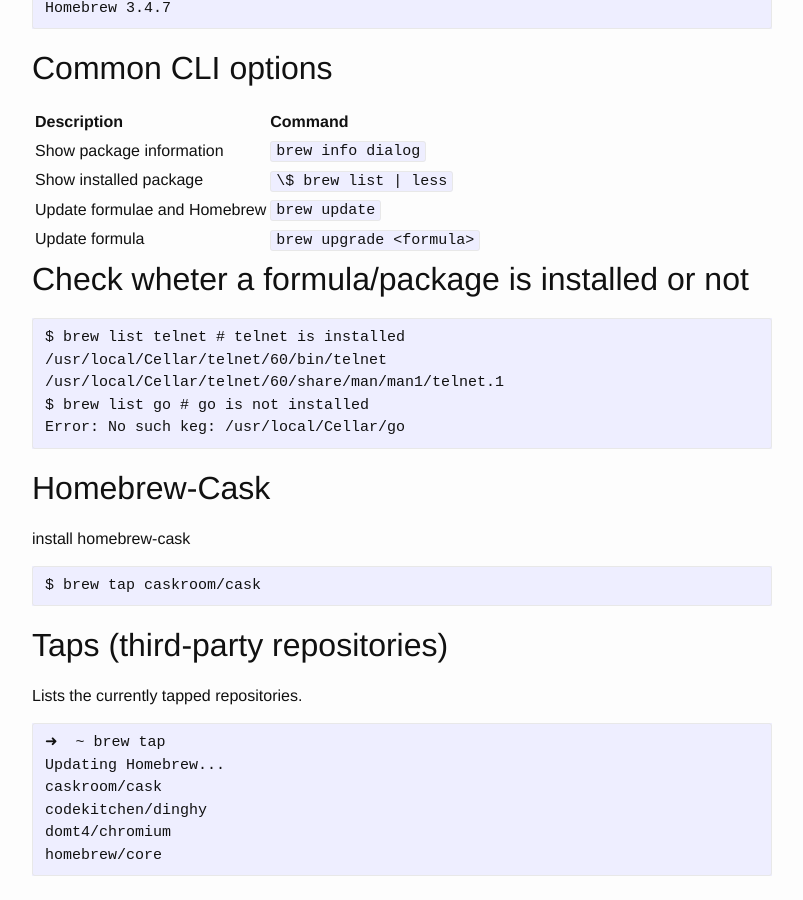
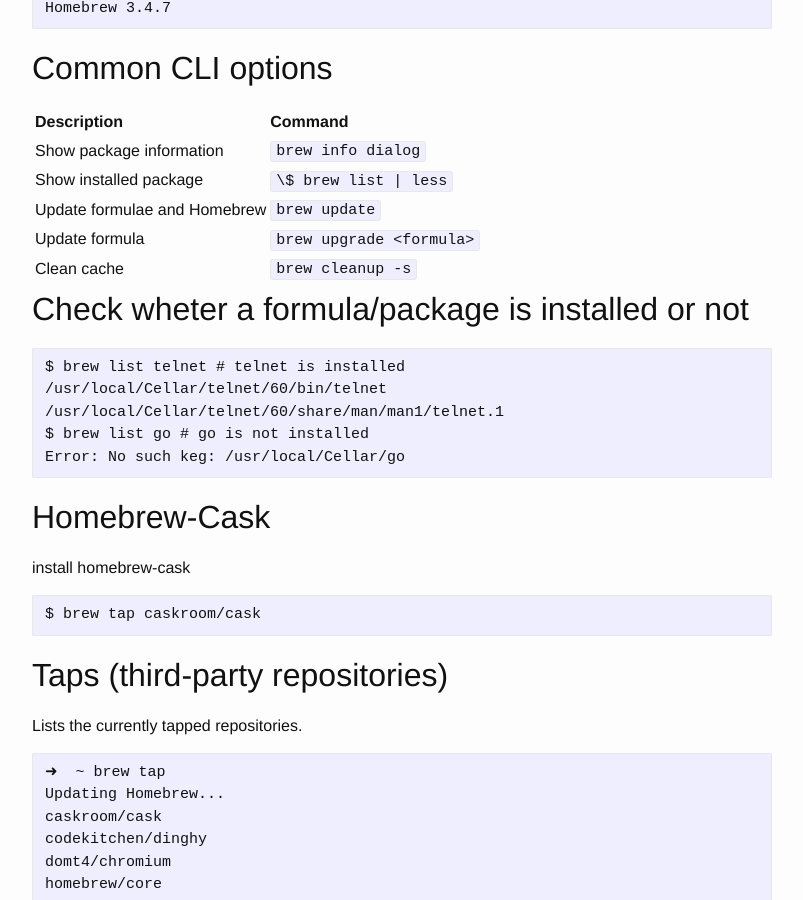
Before and after one commit to xx7y7xx/xx7y7xx.github.io, a Jekyll site: the page built from development/homebrew.md, in a window 1280 px wide and 900 px high, scrolled down 1587 px. Shown: the whole window, without its empty margins (238-1041 px from the left). Built offline with Jekyll 4.4.1, drawn with Linux system fonts in a browser that asks for light colours; comment, search, counter and statistics services are not loaded.

Commit message:
Update homebrew.md

```diff
--- a/development/homebrew.md
+++ b/development/homebrew.md
@@ -86,6 +86,7 @@
 | Show installed package       | `\$ brew list            | less` |
 | Update formulae and Homebrew | `brew update`            |
 | Update formula               | `brew upgrade <formula>` |
+| Clean cache                  | `brew cleanup -s`        |
 
 ## Check wheter a formula/package is installed or not
 
```
